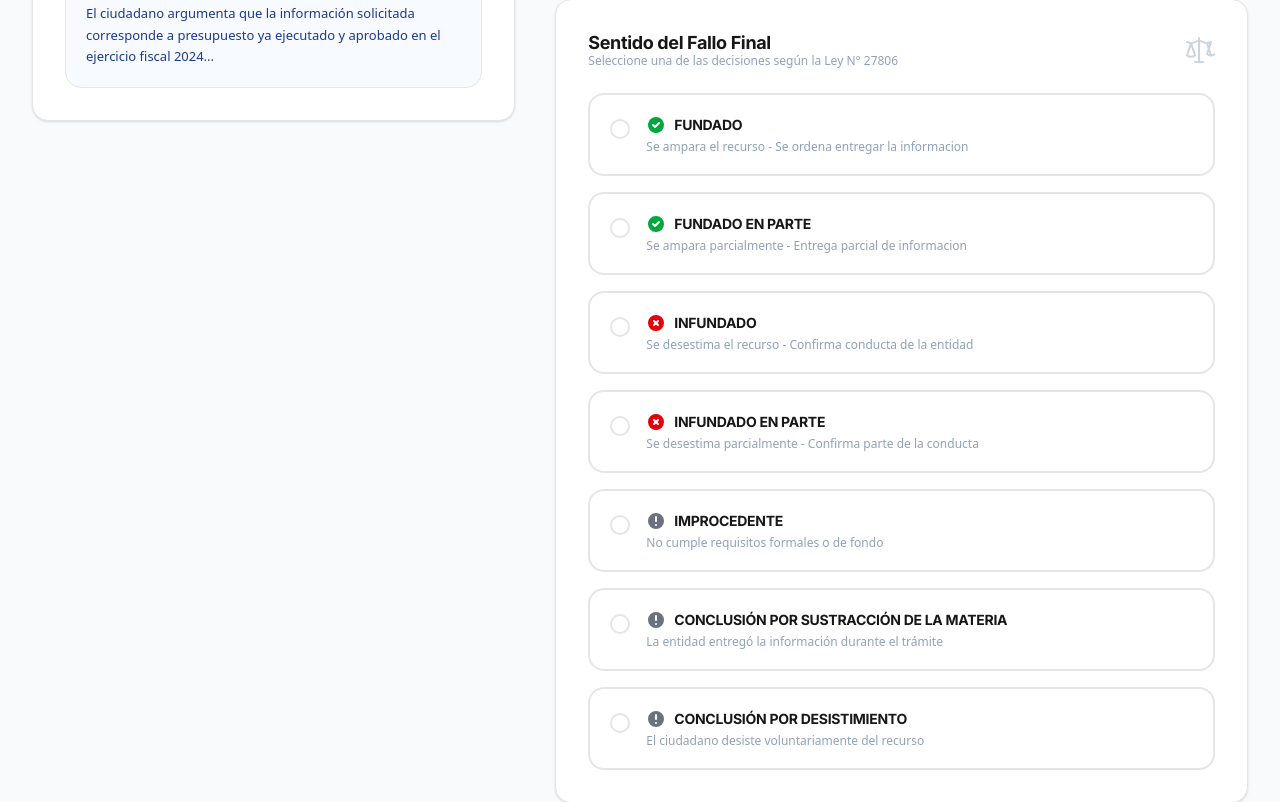
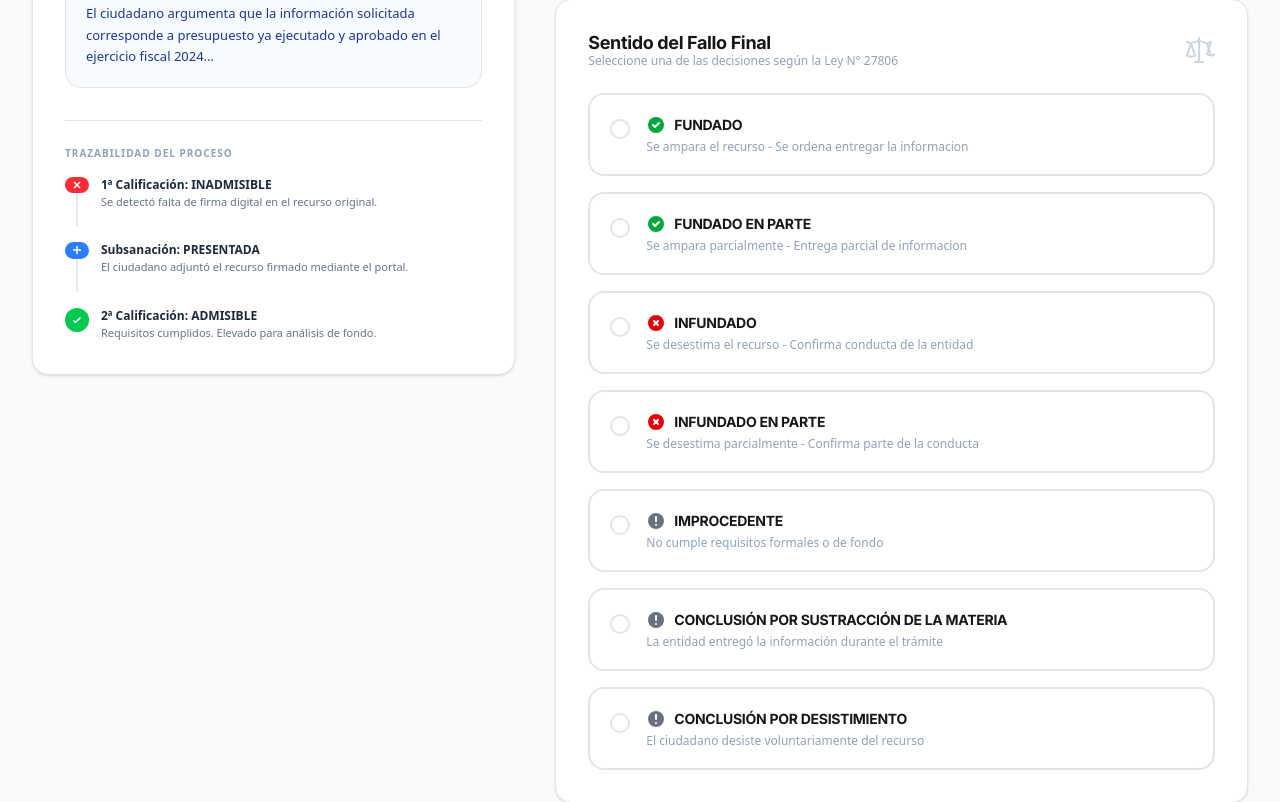
Before and after one commit to PROYECTO-INTEGRADOR-CIBERTEC-VF/proy-int-int-gest-pub, an Angular app in the folder transparencia-frontend/: page /ttaip/resolver/EXP-2026-004 in a window 1280 px wide. Shown: the part 640-1442 px from the top of the page. Built offline with nearby package versions, Linux system fonts and the light colour scheme.

Commit message:
feat(HU-08): FE-01 - implementar ttaip.service mock, trazabilidad y refactor de TtaipResolverComponent #70

```diff
--- a/transparencia-frontend/src/app/app.routes.ts
+++ b/transparencia-frontend/src/app/app.routes.ts
@@ -18,7 +18,7 @@ export const routes: Routes = [
   },
   {
     path: 'ttaip/resolver/:expediente',
-    loadComponent: () => import('./pages/ttaip/ttaip-resolver/ttaip-resolver.component').then(m => m.TtaipResolverComponent)
+    loadComponent: () => import('./pages/ttaip/ttaip-resolver.component').then(m => m.TtaipResolverComponent)
   },
   { path: '', redirectTo: 'ttaip', pathMatch: 'full' },
   { path: '**', redirectTo: 'ttaip' }
--- a/transparencia-frontend/src/app/pages/ttaip/ttaip-resolver/ttaip-resolver.component.html
+++ b/transparencia-frontend/src/app/pages/ttaip/ttaip-resolver.component.html
@@ -43,6 +43,41 @@
             <div class="p-5 bg-blue-50/50 border border-blue-100 rounded-2xl">
               <label class="text-[10px] font-bold text-blue-700 uppercase block mb-2">Argumento Ciudadano</label>
               <p class="text-[13px] text-blue-900 leading-relaxed">{{ apelacionData.argumentoCiudadano }}</p>
+            </div>
+            <div class="mt-8 pt-6 border-t border-slate-200">
+              <label class="text-[10px] font-black text-slate-400 uppercase tracking-widest block mb-4">Trazabilidad del Proceso</label>
+
+              <div class="space-y-4">
+                <div class="flex gap-3">
+                  <div class="flex flex-col items-center">
+                    <div class="w-6 h-6 rounded-full bg-red-500 flex items-center justify-center text-white"><svg class="w-3 h-3" fill="none" stroke="currentColor" viewBox="0 0 24 24"><path d="M6 18L18 6M6 6l12 12" stroke-width="3"/></svg></div>
+                    <div class="w-0.5 h-full bg-slate-200"></div>
+                  </div>
+                  <div class="pb-4">
+                    <p class="text-xs font-bold text-slate-800">1ª Calificación: INADMISIBLE</p>
+                    <p class="text-[11px] text-slate-500">Se detectó falta de firma digital en el recurso original.</p>
+                  </div>
+                </div>
+                <div class="flex gap-3">
+                  <div class="flex flex-col items-center">
+                    <div class="w-6 h-6 rounded-full bg-blue-500 flex items-center justify-center text-white"><svg class="w-3 h-3" fill="none" stroke="currentColor" viewBox="0 0 24 24"><path d="M12 4v16m8-8H4" stroke-width="3"/></svg></div>
+                    <div class="w-0.5 h-full bg-slate-200"></div>
+                  </div>
+                  <div class="pb-4">
+                    <p class="text-xs font-bold text-slate-800">Subsanación: PRESENTADA</p>
+                    <p class="text-[11px] text-slate-500">El ciudadano adjuntó el recurso firmado mediante el portal.</p>
+                  </div>
+                </div>
+                <div class="flex gap-3">
+                  <div class="flex flex-col items-center">
+                    <div class="w-6 h-6 rounded-full bg-green-500 flex items-center justify-center text-white"><svg class="w-3 h-3" fill="none" stroke="currentColor" viewBox="0 0 24 24"><path d="M5 13l4 4L19 7" stroke-width="3"/></svg></div>
+                  </div>
+                  <div>
+                    <p class="text-xs font-bold text-slate-800">2ª Calificación: ADMISIBLE</p>
+                    <p class="text-[11px] text-slate-500">Requisitos cumplidos. Elevado para análisis de fondo.</p>
+                  </div>
+                </div>
+              </div>
             </div>
           </div>
 
--- a/transparencia-frontend/src/app/pages/ttaip/ttaip-resolver/ttaip-resolver.component.ts
+++ b/transparencia-frontend/src/app/pages/ttaip/ttaip-resolver.component.ts
@@ -2,13 +2,14 @@ import { Component, OnInit } from '@angular/core';
 import { ActivatedRoute, Router, RouterLink } from '@angular/router';
 import { CommonModule } from '@angular/common';
 import { FormsModule } from '@angular/forms';
+import { TtaipService } from '../../services/ttaip.service';
 
 @Component({
   selector: 'app-ttaip-resolver',
   standalone: true,
   imports: [CommonModule, RouterLink, FormsModule],
   templateUrl: './ttaip-resolver.component.html',
-  styleUrl: './ttaip-resolver.component.css' // Asegúrate de tener este archivo o quitar esta línea si no usas CSS específico
+  styleUrl: './ttaip-resolver.component.css'
 })
 export class TtaipResolverComponent implements OnInit {
   expediente: string = '';
@@ -20,7 +21,7 @@ export class TtaipResolverComponent implements OnInit {
     correo: 'juan.perez&#64;example.com',
     expedienteSaip: 'SAIP-2025-00512',
     asuntoSaip: 'Información sobre presupuesto de infraestructura educativa 2025',
-    causalDenegatoria: 'Información Confidencial', // <--- Esta es la causal dinámica
+    causalDenegatoria: 'Información Confidencial',
     articuloLegal: 'Art. 17° de la Ley N° 27806',
     detalleCausal: 'La información relacionada con proyectos en etapa de planificación que no han sido oficialmente aprobados...',
     argumentoCiudadano: 'El ciudadano argumenta que la información solicitada corresponde a presupuesto ya ejecutado y aprobado en el ejercicio fiscal 2024...'
@@ -51,13 +52,13 @@ export class TtaipResolverComponent implements OnInit {
     { id: 'DESISTIMIENTO', titulo: 'CONCLUSIÓN POR DESISTIMIENTO', desc: 'El ciudadano desiste voluntariamente del recurso', tipo: 'alert' }
   ];
 
-  constructor(private route: ActivatedRoute, private router: Router) {}
+  // Inyectamos el TtaipService aquí
+  constructor(private route: ActivatedRoute, private router: Router, private ttaipService: TtaipService) {}
 
   ngOnInit(): void {
     this.expediente = this.route.snapshot.paramMap.get('expediente') || '00150-2025-JUS/TTAIP';
   }
 
-  // Lógica Automática de Figma
   onCausalChange() {
     if (this.causalAplicada === 'REVOCAR') {
       this.decision = 'FUNDADO';
@@ -67,7 +68,33 @@ export class TtaipResolverComponent implements OnInit {
   }
 
   handleEmitResolution() {
-    alert('Resolución Final emitida exitosamente (Simulación).');
-    this.router.navigate(['/ttaip']);
+    const payload = {
+      fundamentos: this.fundamentos,
+      iniciarDisciplinario: this.iniciarProcesoDisciplinario
+    };
+
+    let peticion$;
+
+    switch (this.decision) {
+      case 'FUNDADO': peticion$ = this.ttaipService.declararFundado(this.expediente, payload); break;
+      case 'FUNDADO_PARTE': peticion$ = this.ttaipService.declararFundadoEnParte(this.expediente, payload); break;
+      case 'INFUNDADO': peticion$ = this.ttaipService.declararInfundado(this.expediente, payload); break;
+      case 'INFUNDADO_PARTE': peticion$ = this.ttaipService.declararInfundadoEnParte(this.expediente, payload); break;
+      case 'IMPROCEDENTE': peticion$ = this.ttaipService.declararImprocedente(this.expediente, payload); break;
+      case 'SUSTRACCION': peticion$ = this.ttaipService.declararSustraccionMateria(this.expediente, payload); break;
+      case 'DESISTIMIENTO': peticion$ = this.ttaipService.declararDesistimiento(this.expediente, payload); break;
+      default: alert('Decisión no válida'); return;
+    }
+
+    // Nos suscribimos al servicio Mock
+    peticion$.subscribe({
+      next: (response) => {
+        alert(`¡Éxito! ${response.mensaje}`);
+        this.router.navigate(['/ttaip']);
+      },
+      error: (err) => {
+        alert('Hubo un error al emitir la resolución.');
+      }
+    });
   }
 }
--- /dev/null
+++ b/transparencia-frontend/src/app/services/ttaip.service.ts
@@ -0,0 +1,48 @@
+import { Injectable } from '@angular/core';
+import { Observable, of } from 'rxjs';
+import { delay } from 'rxjs/operators';
+
+@Injectable({
+  providedIn: 'root'
+})
+export class TtaipService {
+
+  constructor() { }
+
+  // Métodos
+  declararFundado(id: string, data: any): Observable<any> {
+    return of({ status: 'success', mensaje: `Expediente ${id} declarado FUNDADO.` }).pipe(delay(800));
+  }
+
+  declararInfundado(id: string, data: any): Observable<any> {
+    return of({ status: 'success', mensaje: `Expediente ${id} declarado INFUNDADO.` }).pipe(delay(800));
+  }
+
+  declararFundadoEnParte(id: string, data: any): Observable<any> {
+    return of({ status: 'success', mensaje: `Expediente ${id} declarado FUNDADO EN PARTE.` }).pipe(delay(800));
+  }
+
+  declararInfundadoEnParte(id: string, data: any): Observable<any> {
+    return of({ status: 'success', mensaje: `Expediente ${id} declarado INFUNDADO EN PARTE.` }).pipe(delay(800));
+  }
+
+  declararImprocedente(id: string, data: any): Observable<any> {
+    return of({ status: 'success', mensaje: `Expediente ${id} declarado IMPROCEDENTE.` }).pipe(delay(800));
+  }
+
+  declararSustraccionMateria(id: string, data: any): Observable<any> {
+    return of({ status: 'success', mensaje: `Expediente ${id} concluido por SUSTRACCIÓN DE MATERIA.` }).pipe(delay(800));
+  }
+
+  declararDesistimiento(id: string, data: any): Observable<any> {
+    return of({ status: 'success', mensaje: `Expediente ${id} concluido por DESISTIMIENTO.` }).pipe(delay(800));
+  }
+
+  declararNoPresentado(id: string, data: any): Observable<any> {
+    return of({ status: 'success', mensaje: `Expediente ${id} declarado NO PRESENTADO.` }).pipe(delay(800));
+  }
+
+  notificarSegundaCalificacion(id: string): Observable<any> {
+    return of({ status: 'success', mensaje: `Notificación enviada para expediente ${id}.` }).pipe(delay(800));
+  }
+}
```
Also changed, not shown: transparencia-frontend/src/app/pages/ttaip/ttaip-resolver.component.css (added), transparencia-frontend/src/app/pages/ttaip/ttaip-resolver/ttaip-resolver.component.css (deleted), 1 other file (tests, documents, lock files or other folders).
